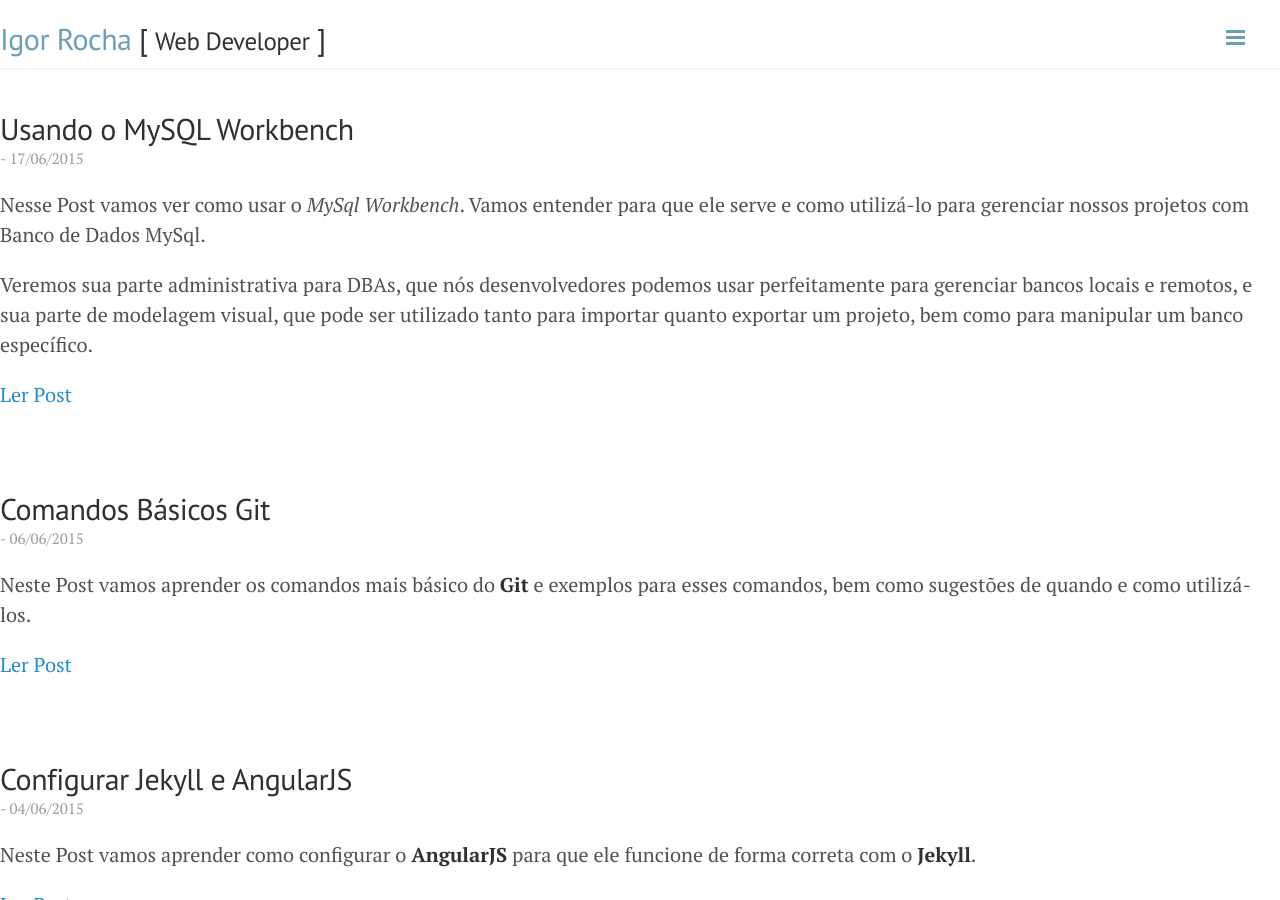
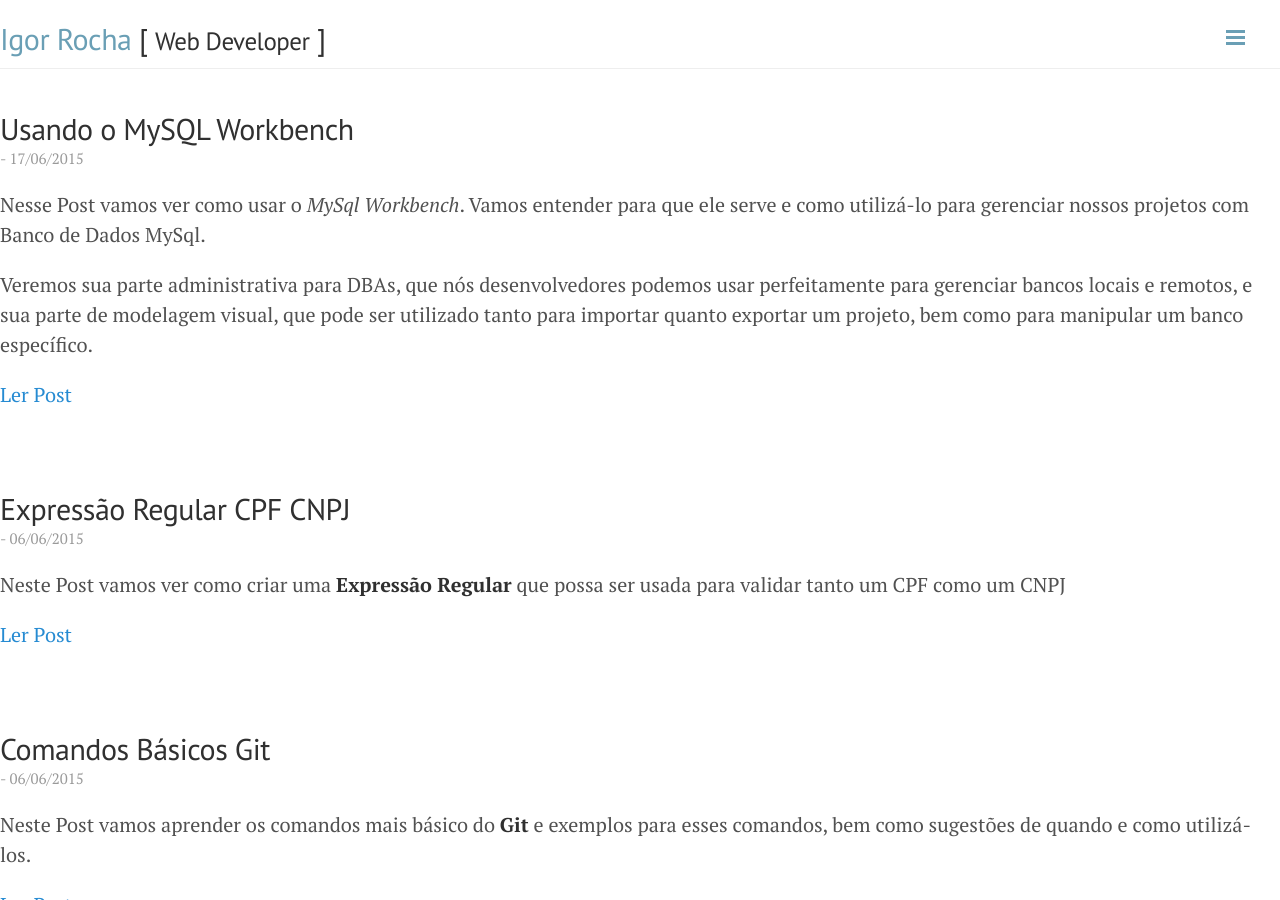
Before and after one commit to igortice/igortice.github.io, a Jekyll site: the page built from src/index.html, in a window 1280 px wide and 900 px high. Built offline with Jekyll 4.4.1, drawn with Linux system fonts in a browser that asks for light colours; Markdown is read by kramdown in place of the engine named in the settings; the list of posts is cut into pages by our own code.

Commit message:
base post cpf cnpj

````diff
--- /dev/null
+++ b/src/_drafts/expressao-regular-cpf-cnpj.md
@@ -0,0 +1,95 @@
+---
+layout: post
+date: 2015-06-06
+title: Expressão Regular CPF CNPJ
+permalink: /:title
+categories: regex
+tags: regex
+author: igor_rocha
+desc: "Expressão Regular CPF CNPJ"
+keywords: 'expressão regular cpf,expressão regular cnpj,expressão regular cpf cnpj,epressão regular cpf/cnpj,regex cpf,regex cnpj,regex cpf cnpj,regex cpf/cnpj,expressão regular,javascript'
+---
+
+Neste Post vamos ver como criar uma **Expressão Regular** que possa ser usada para validar tanto um CPF como um
+CNPJ
+
+<!--more-->
+
+Precisava validar um campo de input para ser CPF ou CNPJ contendo números e caracteres apenas.
+
+Se fosse **CPF** deveria seguir o seguinte estilo: <kbd>XXX.XXX.XXX-XX</kbd>
+
+Se fosse **CNPJ** devereia seguir esse estilo: <kbd>XX.XXX.XXX/XXXX-XX</kbd>
+
+Então acabei estudado o material fornecido no Site do
+<a href='http://aurelio.net/regex/guia/' target='_blank'>Aurelio Marinho Vargas</a>
+e cheguei as seguintes expressões:
+
+Para **CPF** a expressão seria essa:
+
+```
+/^d{3}.d{3}.d{3}-d{2}$/
+```
+
+
+Para **CNPJ** a expressão seria essa:
+
+```
+/^d{2}.d{3}.d{3}/d{4}-d{2}$/
+```
+
+
+Para **CPF e CNPJ** a expressão seria essa:
+
+```
+/(^d{3}.d{3}.d{3}-d{2}$)|(^d{2}.d{3}.d{3}/d{4}-d{2}$)/
+```
+
+Atenção, vale informar que os trechos de código acima são apenas para validar o formato de um determinado campo contendo
+determinada sequência de caracteres, não servindo para validar se um CPF ou CNPJ são válidos.
+
+<section class="codepen-demo">
+  <ul class="tabs" data-tab>
+    <li class="tab-title active"><a href="#panel1">Teste um CPF ou CNPJ</a></li>
+  </ul>
+  <div class="tabs-content">
+    <div class="content active" id="panel1">
+      <form name="formCpfCnpj">
+        <div class="row">
+          <div class="large-6 columns">
+            <label class="error">CPF
+              <input ng-model="form.cpf" ng-pattern="/^\d{3}.\d{3}.\d{3}-\d{2}$/" name="cpf" type="text" class="error" placeholder="XXX.XXX.XXX-XX" required />
+            </label>
+            <small class="error">
+              XXX.XXX.XXX-XX
+              <span class="label success" ng-show="formCpfCnpj.cpf.$valid" >==</span>
+              <span class="label" ng-show="formCpfCnpj.cpf.$viewValue && formCpfCnpj.cpf.$invalid" >!=</span>
+              {[formCpfCnpj.cpf.$viewValue]}
+            </small>
+          </div>
+          <div class="large-6 columns error">
+            <label class="error">CPF
+              <input ng-model="form.cnpj" ng-pattern="/^\d{2}.\d{3}.\d{3}/\d{4}-\d{2}$/" name="cnpj" type="text" class="error" placeholder="XX.XXX.XXX/XXXX-XX" required />
+            </label>
+            <small class="error">
+              XX.XXX.XXX/XXXX-XX
+              <span class="label success" ng-show="formCpfCnpj.cnpj.$valid" >==</span>
+              <span class="label" ng-show="formCpfCnpj.cnpj.$viewValue && formCpfCnpj.cnpj.$invalid" >!=</span>
+              {[formCpfCnpj.cnpj.$viewValue]}
+            </small>
+          </div>
+          <div class="large-12 columns error">
+            <label class="error">CPF ou CNPJ
+              <input ng-model="form.cpfCnpj" ng-pattern="/(^\d{3}.\d{3}.\d{3}-\d{2}$)|(^\d{2}.\d{3}.\d{3}/\d{4}-\d{2}$)/" name="cpfCnpj" type="text" class="error" placeholder="XXX.XXX.XXX-XX ou XX.XXX.XXX/XXXX-XX" required />
+            </label>
+            <small class="error" ng-show="formCpfCnpj.cpfCnpj.$viewValue">
+              Formato
+              <span class="label success" ng-show="formCpfCnpj.cpfCnpj.$valid" >CORRETO</span>
+              <span class="label" ng-show="formCpfCnpj.cpfCnpj.$viewValue && formCpfCnpj.cpfCnpj.$invalid" >ERRADO</span>
+            </small>
+          </div>
+        </div>
+      </form>
+    </div>
+  </div>
+</section>
--- a/src/_includes/head.html
+++ b/src/_includes/head.html
@@ -6,15 +6,15 @@
   <meta name="viewport" content="width=device-width, initial-scale=1.0, maximum-scale=1">
 
   {% if page.desc %}
-    <meta name="description" content="{{ page.desc }}" />
+    <meta name="description" itemprop="description" content="{{ page.desc }}" />
   {% else %}
-    <meta name="description" content="{{ site.description }}" />
+    <meta name="description" itemprop="description" content="{{ site.description }}" />
   {% endif %}
 
   {% if page.keywords %}
-    <meta name="keywords" content="{{ page.keywords }}" />
+    <meta name="keywords" itemprop="keywords" content="{{ page.keywords }}" />
   {% else %}
-    <meta name="keywords" content="{{ site.author.keywords }}" />
+    <meta name="keywords" itemprop="keywords" content="{{ site.author.keywords }}" />
   {% endif %}
 
   <title>
````
